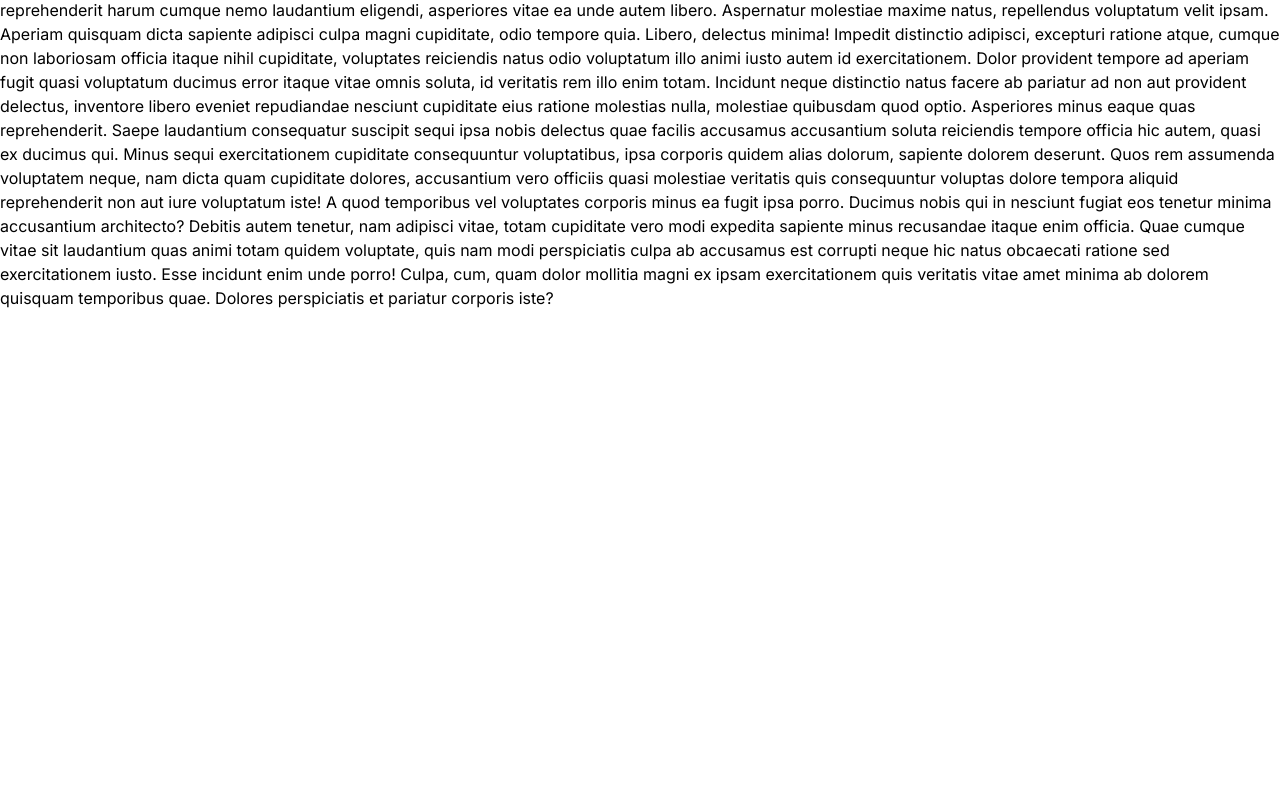
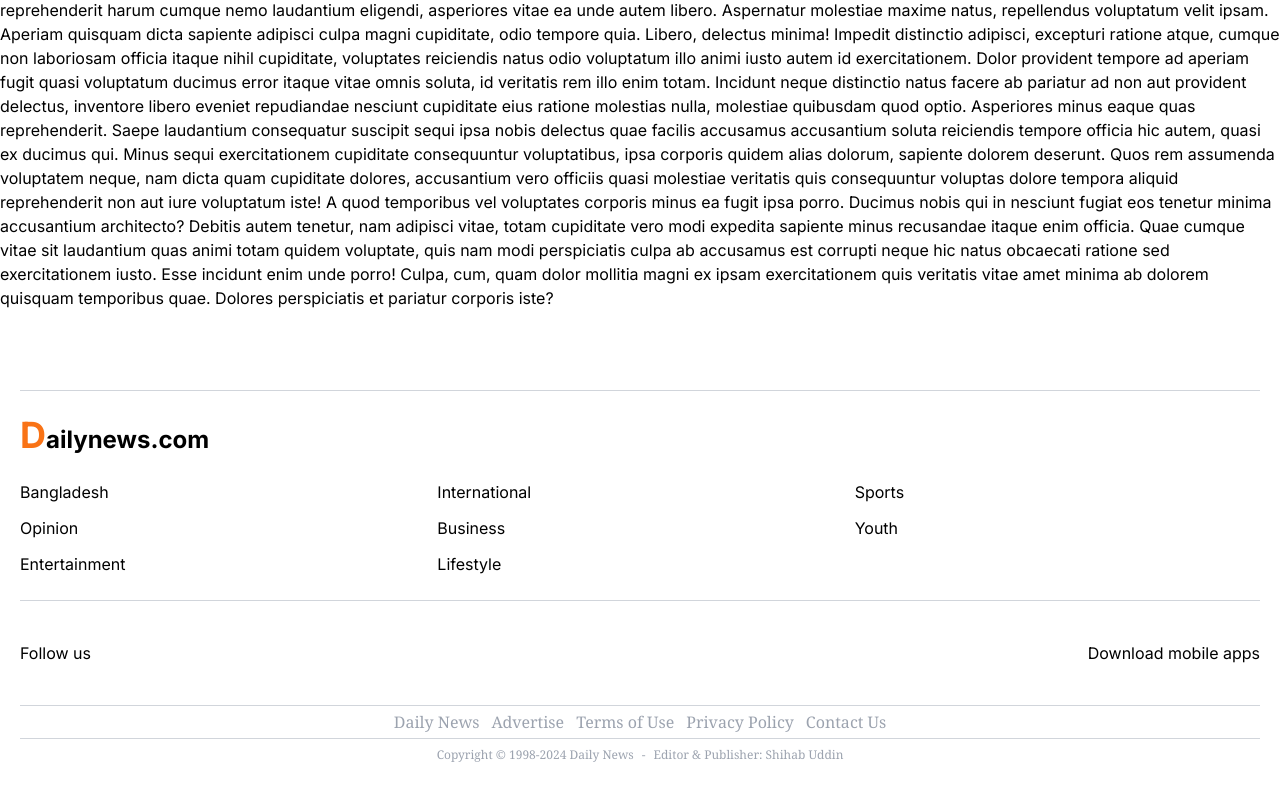
Before and after one commit to Shihabuddin9/daily-news, a Next.js app: page / in a window 1280 px wide. Shown: the part 458-1258 px from the top of the page. Before the commit the page ends 800 px from the top, so only its background shows below. Built offline with nearby package versions, Linux system fonts and the light colour scheme.

Commit message:
footer add

```diff
--- a/src/app/layout.js
+++ b/src/app/layout.js
@@ -2,6 +2,7 @@ import { Inter } from "next/font/google";
 import "./globals.css";
 import Navbar from "@/components/shared/Navbar";
 import NavbarTopInfo from "@/components/shared/NavbarTopInfo";
+import Footer from "@/components/shared/Footer";
 
 const inter = Inter({ subsets: ["latin"] });
 
@@ -17,6 +18,7 @@ export default function RootLayout({ children }) {
         <NavbarTopInfo></NavbarTopInfo>
         <Navbar></Navbar>
         {children}
+        <Footer></Footer>
       </body>
     </html>
   );
--- a/src/components/shared/Footer.js
+++ b/src/components/shared/Footer.js
@@ -1,9 +1,70 @@
-import React from 'react';
+"use client";
+import { Box } from '@mui/material';
+import Link from 'next/link';
 
 const Footer = () => {
+    const sections = [
+        { name: "Bangladesh", href: "/bangladesh" },
+        { name: "International", href: "/international" },
+        { name: "Sports", href: "/sports" },
+        { name: "Opinion", href: "/opinion" },
+        { name: "Business", href: "/business" },
+        { name: "Youth", href: "/youth" },
+        { name: "Entertainment", href: "/entertainment" },
+        { name: "Lifestyle", href: "/lifestyle" }
+    ];
+
+    const infoLinks = [
+        { name: "Daily News", href: "/about" },
+        { name: "Advertise", href: "/advertise" },
+        { name: "Terms of Use", href: "/termsOfUse" },
+        { name: "Privacy Policy", href: "/privacyPolicy" },
+        { name: "Contact Us", href: "/contactUs" }
+    ];
+
     return (
-        <div>
-
+        <div className='mx-5 my-20 border-t border-gray-300'>
+            <div className='my-6 border-b border-gray-300'>
+                <Box className="mb-6">
+                    <h1 className="font-bold">
+                        <span className="text-3xl lg:text-4xl text-orange-500">D</span>
+                        <span className="text-xl lg:text-2xl">ailynews.com</span>
+                    </h1>
+                </Box>
+                <ul className='grid grid-cols-3 gap-3 mb-6'>
+                    {sections.map((section, index) => (
+                        <li key={index}>
+                            <Link href={section.href} className='hover:text-blue-500'>
+                                {section.name}
+                            </Link>
+                        </li>
+                    ))}
+                </ul>
+            </div>
+            <div className='flex justify-between my-10'>
+                <div>
+                    <h1>Follow us</h1>
+                </div>
+                <div>
+                    <h1>Download mobile apps</h1>
+                </div>
+            </div>
+            <div className='border-y border-gray-300 flex justify-center items-center'>
+                <ul className='flex space-x-3 my-1 text-gray-400 font-serif'>
+                    {infoLinks.map((link, index) => (
+                        <li key={index}>
+                            <Link href={link.href} className='hover:text-blue-500'>
+                                {link.name}
+                            </Link>
+                        </li>
+                    ))}
+                </ul>
+            </div>
+            <div className='flex justify-center items-center text-gray-400 font-serif text-xs mt-2'>
+                <span>Copyright © 1998-2024 Daily News</span>
+                <span className='mx-2'>-</span>
+                <span>Editor & Publisher: Shihab Uddin</span>
+            </div>
         </div>
     );
 };
```
